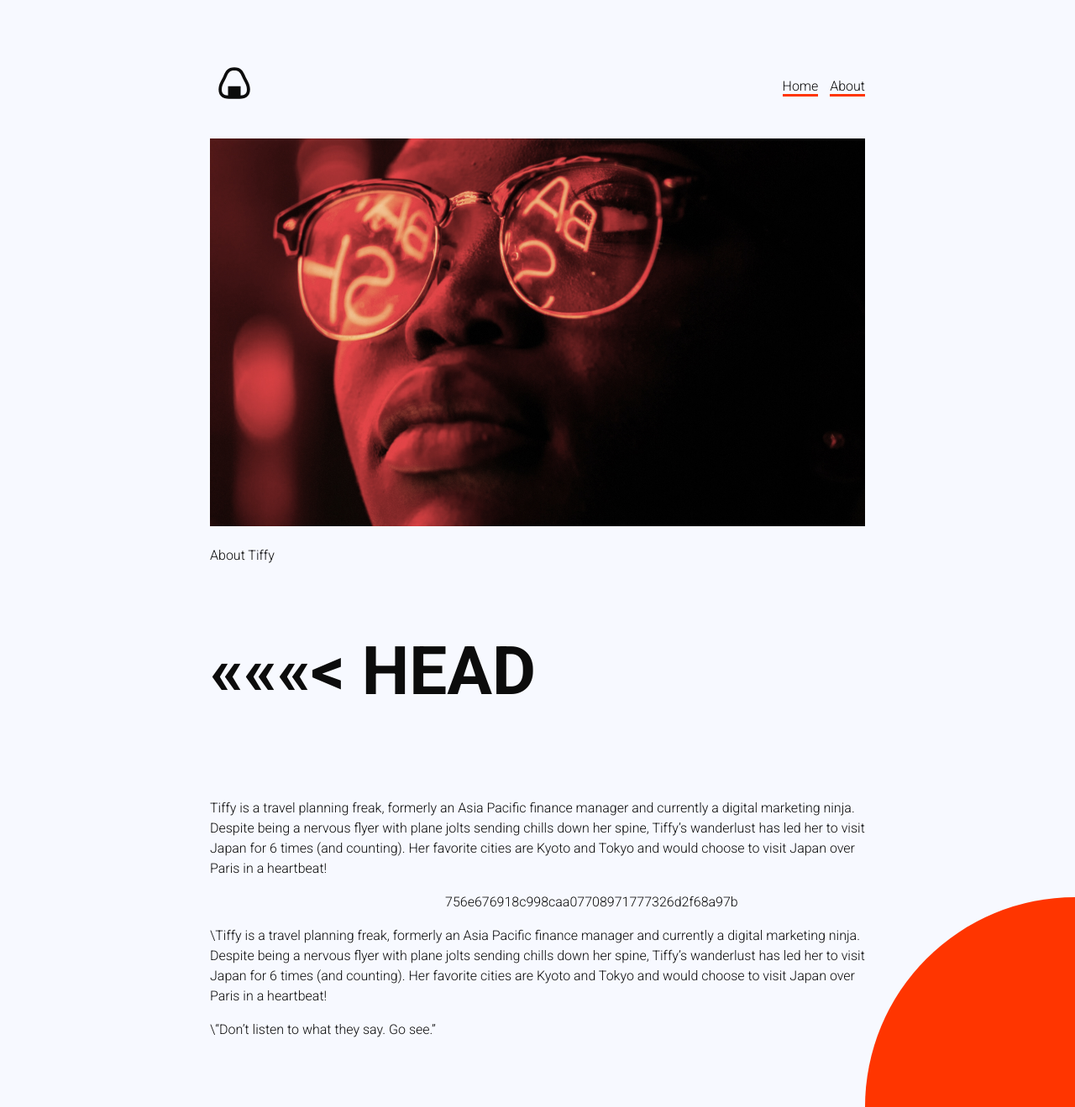
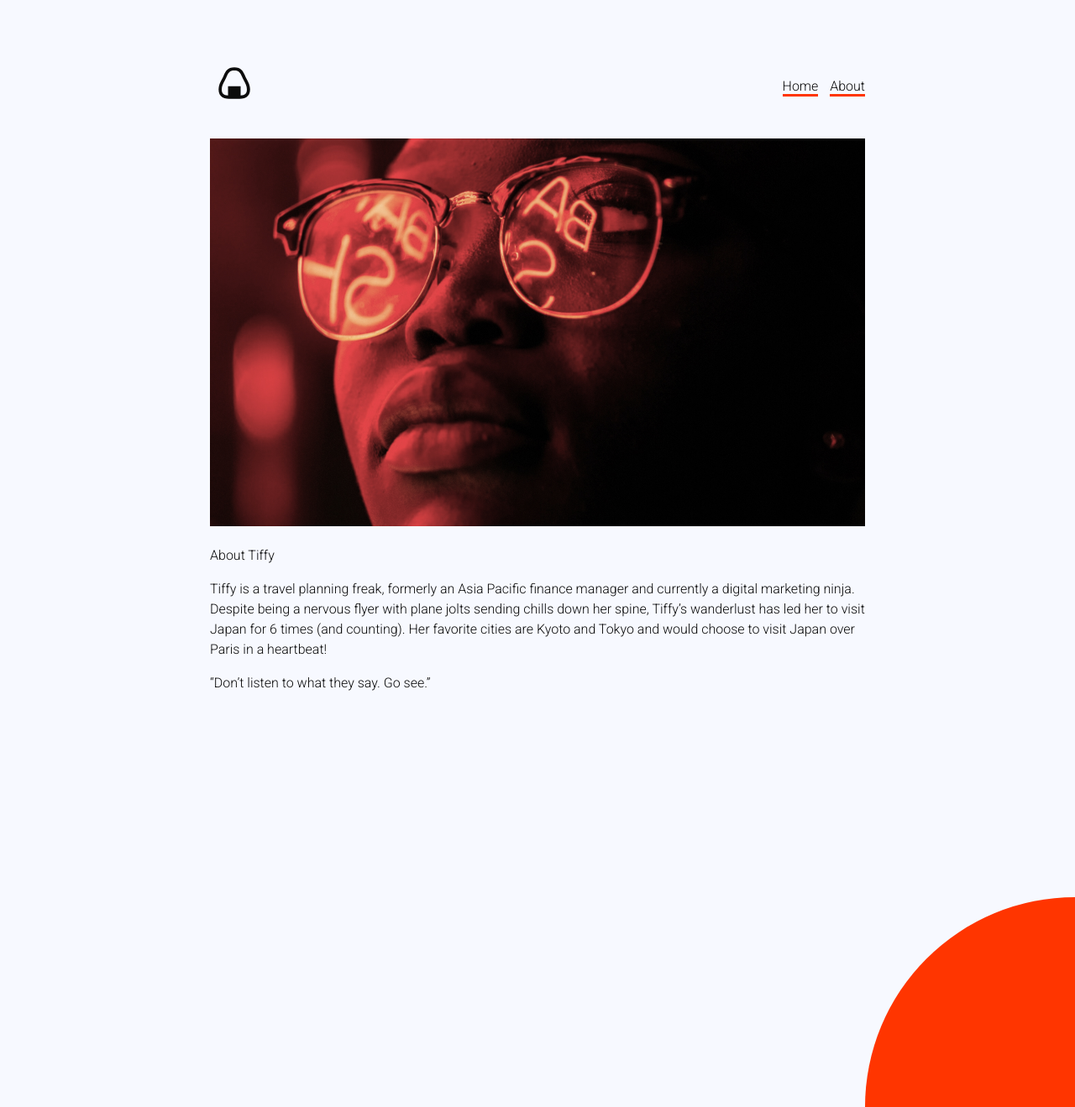
Before and after one commit to Alexcmyk/anightinjapan, a Jekyll site: the page built from about.markdown, in a window 1280 px wide and 1319 px high. Shown: the whole window at 84% size. Built offline with Jekyll 4.4.1, drawn with Linux system fonts in a browser that asks for light colours.

Commit message:
about page

```diff
--- a/about.markdown
+++ b/about.markdown
@@ -8,13 +8,8 @@
 
 About Tiffy
 
-<<<<<<< HEAD
-=======
-\
+
 Tiffy is a travel planning freak, formerly an Asia Pacific finance manager and currently a digital marketing ninja. Despite being a nervous flyer with plane jolts sending chills down her spine, Tiffy’s wanderlust has led her to visit Japan for 6 times (and counting). Her favorite cities are Kyoto and Tokyo and would choose to visit Japan over Paris in a heartbeat!
->>>>>>> 756e676918c998caa07708971777326d2f68a97b
-
-\Tiffy is a travel planning freak, formerly an Asia Pacific finance manager and currently a digital marketing ninja. Despite being a nervous flyer with plane jolts sending chills down her spine, Tiffy’s wanderlust has led her to visit Japan for 6 times (and counting). Her favorite cities are Kyoto and Tokyo and would choose to visit Japan over Paris in a heartbeat!
 
 
-\“Don't listen to what they say. Go see.”
+“Don't listen to what they say. Go see.”
```
